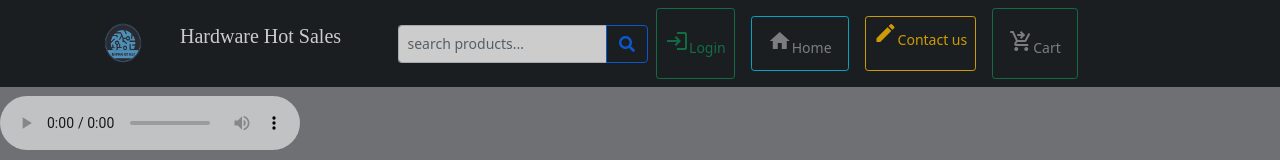
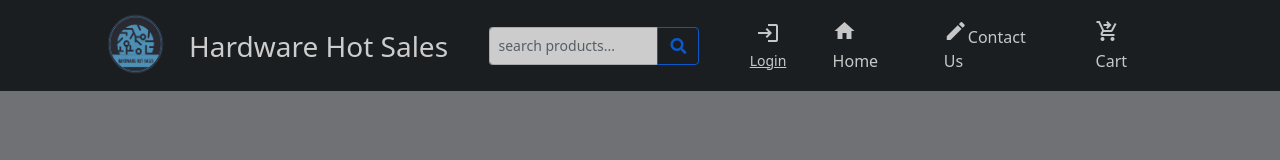
Before and after one commit to PabloElectricista/PF-Client, a React (Create React App) app: page /cart in a window 1280 px wide. Shown: the top 160 px of the page. Built offline with nearby package versions, Linux system fonts and the light colour scheme; no server answers.

Commit message:
cambios en navbar

```diff
--- a/src/components/NavBar/NavBarComponent.jsx
+++ b/src/components/NavBar/NavBarComponent.jsx
@@ -1,52 +1,57 @@
-
-import { Container, Navbar, Nav, NavDropdown, Badge, Button, Image } from "react-bootstrap";
+import {
+  Container,
+  Navbar,
+  Nav,
+  NavDropdown,
+  Badge,
+  Button,
+  Image,
+} from "react-bootstrap";
 /* eslint-disable react-hooks/exhaustive-deps */
 import { LinkContainer } from "react-router-bootstrap";
 import SearchBox from "../Search/SearchBox";
-import logo from "../../views/assets/micro50.png"
+import logo from "../../views/assets/micro50.png";
 import { useDispatch, useSelector } from "react-redux";
 import { useEffect } from "react";
 import { useState } from "react";
-import Signin from '../../views/Signin/Signin'
+import Signin from "../../views/Signin/Signin";
 // import BootstrapSwitchButton from 'bootstrap-switch-button-react'
-import { settheme } from '../../redux/slices/themeSlice'
-import { Link } from 'react-router-dom';
-import { Store } from '../../Store';
-import { useContext } from 'react'
+import { settheme } from "../../redux/slices/themeSlice";
+import { Link } from "react-router-dom";
+import { Store } from "../../Store";
+import { useContext } from "react";
 
 function NavBarComponent() {
-
-
   // agregado por nes funcionalidad cart
   const { state } = useContext(Store);
   const { cart } = state;
 
-    const dark = useSelector(state => state.theme.theme)
+  const dark = useSelector((state) => state.theme.theme);
   const dispatch = useDispatch();
 
-    const { user } = useSelector(state => state.users)
-    const [islogged, setIslogged] = useState(false)
-    const [client, setClient] = useState({})
+  const { user } = useSelector((state) => state.users);
+  const [islogged, setIslogged] = useState(false);
+  const [client, setClient] = useState({});
 
   useEffect(() => {
-        const logstate = localStorage.getItem('islogged')
-        setIslogged(logstate === "true" ? true : false)
-        const themestate = localStorage.getItem('theme')
-        dispatch(settheme(themestate === "true" ? true : false))
-        const clientstate = JSON.parse(localStorage.getItem('user'))
-        setClient(clientstate === null ? {} : clientstate)
-    }, [])
+    const logstate = localStorage.getItem("islogged");
+    setIslogged(logstate === "true" ? true : false);
+    const themestate = localStorage.getItem("theme");
+    dispatch(settheme(themestate === "true" ? true : false));
+    const clientstate = JSON.parse(localStorage.getItem("user"));
+    setClient(clientstate === null ? {} : clientstate);
+  }, []);
 
   useEffect(() => {
     if (user && user.username) {
-            localStorage.setItem("user", JSON.stringify(user))
-            setClient(user)
+      localStorage.setItem("user", JSON.stringify(user));
+      setClient(user);
     }
-    }, [user])
+  }, [user]);
 
   useEffect(() => {
-        localStorage.setItem('theme', dark ? true : false)
-    }, [dark])
+    localStorage.setItem("theme", dark ? true : false);
+  }, [dark]);
 
   const itemstyle = {
     backgroundColor: "black",
@@ -54,70 +59,87 @@ function NavBarComponent() {
     padding: "5px",
     fontWeight: "bolder",
     margin: "5px",
-        width: "95%"
-    }
+    width: "95%",
+  };
 
-    return <div>
-        <Navbar bg="dark" variant="dark" fixed="top" className="d-flex flex-row align-items-baseline">
+  return (
+    <div>
+      <Navbar
+        bg="dark"
+        variant="dark"
+        // fixed="top"
+        // className="d-flex flex-row align-items-baseline"
+      >
         <Container>
           <LinkContainer to="/">
             <Image
               src={logo}
-                        width="50"
-                        height="50"
+              width="75"
+              height="75"
               className="d-inline-block align-top mx-3 outlie-light"
               alt="our logo"
               roundedCircle
             />
           </LinkContainer>
           <LinkContainer to="/">
-                    <Navbar.Brand>
-                        <p
-                            style={{ FontFace: "Helvetica Neue", fontFamily: "italic" }}
-                            className="d-inline-block mx-3 justify-content-center"
-                        >Hardware Hot Sales</p>
-                    </Navbar.Brand>
+            <Navbar.Brand className="fs-3">Hardware Hot Sales</Navbar.Brand>
           </LinkContainer>
 
+          {/* <div className="search"> */}
           <SearchBox />
-
-
-                <Nav className="my-0  w-100">
+          {/* </div> */}
+          <Nav className="my-0 px-4  w-100">
             {/* {userInfo && userInfo.isAdmin && ( */}
             {islogged ? (
-                        <NavDropdown className="align-self-center" title={client && client.roles === "admin" ? "Admin" :
+              <NavDropdown
+                className="align-self-center"
+                title={
+                  client && client.roles === "admin" ? (
+                    "Admin"
+                  ) : (
                     <Button variant="outline-secondary" className="mx-1 ">
                       <>
-                                    {client.picture ? <img
+                        {client.picture ? (
+                          <img
                             className="thumbnail-image rounded "
                             src={client.picture}
                             alt="avatar"
                             width="60"
                             height="60"
-                                    /> :
-                                        <p>{localStorage.getItem("name")}</p>}
+                          />
+                        ) : (
+                          <p>{localStorage.getItem("name")}</p>
+                        )}
                       </>
                     </Button>
-                        } id="admin-nav-dropdown" >
+                  )
+                }
+                id="admin-nav-dropdown"
+              >
                 {/* <LinkContainer to="/admin/messages" style={itemstyle}>
                                 <NavDropdown.Item>
                                     <i className="material-icons">mail</i>
                                     Messages
                                 </NavDropdown.Item>
                             </LinkContainer> */}
-                            {client && !client.isBlocked && !client.isAdmin && <>
+                {client && !client.isBlocked && !client.isAdmin && (
+                  <>
                     <LinkContainer to="/admin/orders" style={itemstyle}>
                       <NavDropdown.Item>
                         <i className="material-icons">app_registration</i>
                         Orders
                       </NavDropdown.Item>
                     </LinkContainer>
-                            </>}
-                            {!client.isAdmin && <LinkContainer to="/admin/profile" style={itemstyle}>
+                  </>
+                )}
+                {!client.isAdmin && (
+                  <LinkContainer to="/admin/profile" style={itemstyle}>
                     <NavDropdown.Item>
                       <i className="material-icons">person</i>
-                                    Profile</NavDropdown.Item>
-                            </LinkContainer>}
+                      Profile
+                    </NavDropdown.Item>
+                  </LinkContainer>
+                )}
                 {client && client.isAdmin && (
                   <>
                     <NavDropdown.Divider />
@@ -132,30 +154,28 @@ function NavBarComponent() {
               </NavDropdown>
             ) : null}
             <Signin log={islogged} setLog={setIslogged} />
-                    <Button size="sm" bg="white" variant="outline-info" className="m-2">
-                        <Link to="/" className="nav-link">
+            {/* <Button size="sm"   className="m-2"> */}
+            <Link to="/" className="nav-link text-light button">
               <i className="material-icons">home</i>
               Home
             </Link>
-                    </Button>
-                    <Button
-                        size="sm"
-                        href="/contactus"
-                        variant="outline-warning"
-                        className="m-2"
-                    >
+            {/* <div className="button"> */}
+            <Link to="/contactus" className="nav-link text-light px-3 button">
               <i className="material-icons">create</i>
-                        Contact us
-                    </Button>
+              Contact Us
+            </Link>
+            {/* </div> */}
+
             {/* Cart */}
-                    <Button size="sm" className="mx-2" variant="outline-success"><Link to="/cart" className="nav-link">
+            <Link to="/cart" className="nav-link text-light px-3 button">
               <i className="material-icons">shopping_cart_checkout</i>
-                        Cart {cart.cartItems.length > 0 && (
+              Cart{" "}
+              {cart.cartItems.length > 0 && (
                 <Badge pill bg="danger ">
                   {cart.cartItems.reduce((a, c) => a + c.quantity, 0)}
                 </Badge>
               )}
-                    </Link></Button>
+            </Link>
             {/* <BootstrapSwitchButton
                         checked={dark ? true : false}
                         onstyle="dark"
@@ -169,6 +189,7 @@ function NavBarComponent() {
         </Container>
       </Navbar>
     </div>
+  );
 }
 
 export default NavBarComponent;
--- a/src/index.css
+++ b/src/index.css
@@ -69,3 +69,21 @@ main {
   min-width: 1200px;
   margin-top: 8rem;
 }
+
+.center {
+  line-height: 50px;
+  height: 50px;
+  text-align: center;
+}
+
+.button {
+    display: flex;
+    align-items: center;
+    margin-left: 12px;
+    margin-right: 12px;
+}
+
+.search {
+  /* min-width: 350px; */
+  /* margin-right: 24px; */
+}
--- a/src/views/Signin/Signin.jsx
+++ b/src/views/Signin/Signin.jsx
@@ -4,6 +4,7 @@ import jwt_decode from "jwt-decode";
 import { toast } from "react-toastify";
 import { postUser } from "../../redux/actions/users";
 import { useDispatch } from "react-redux";
+import { Link } from "react-router-dom";
 
 function Signin({ log, setLog }) {
   const dispatch = useDispatch();
@@ -46,8 +47,8 @@ function Signin({ log, setLog }) {
       {!log ? (
         <Button
           size="sm"
-          variant="outline-success"
-          className="mx-2 py-0"
+          variant="link"
+          className="mx-2 py-0 text-light"
           onClick={login}
         >
           <i className="material-icons">login</i>
```
Lines whose indentation alone changed are shown as unchanged.
